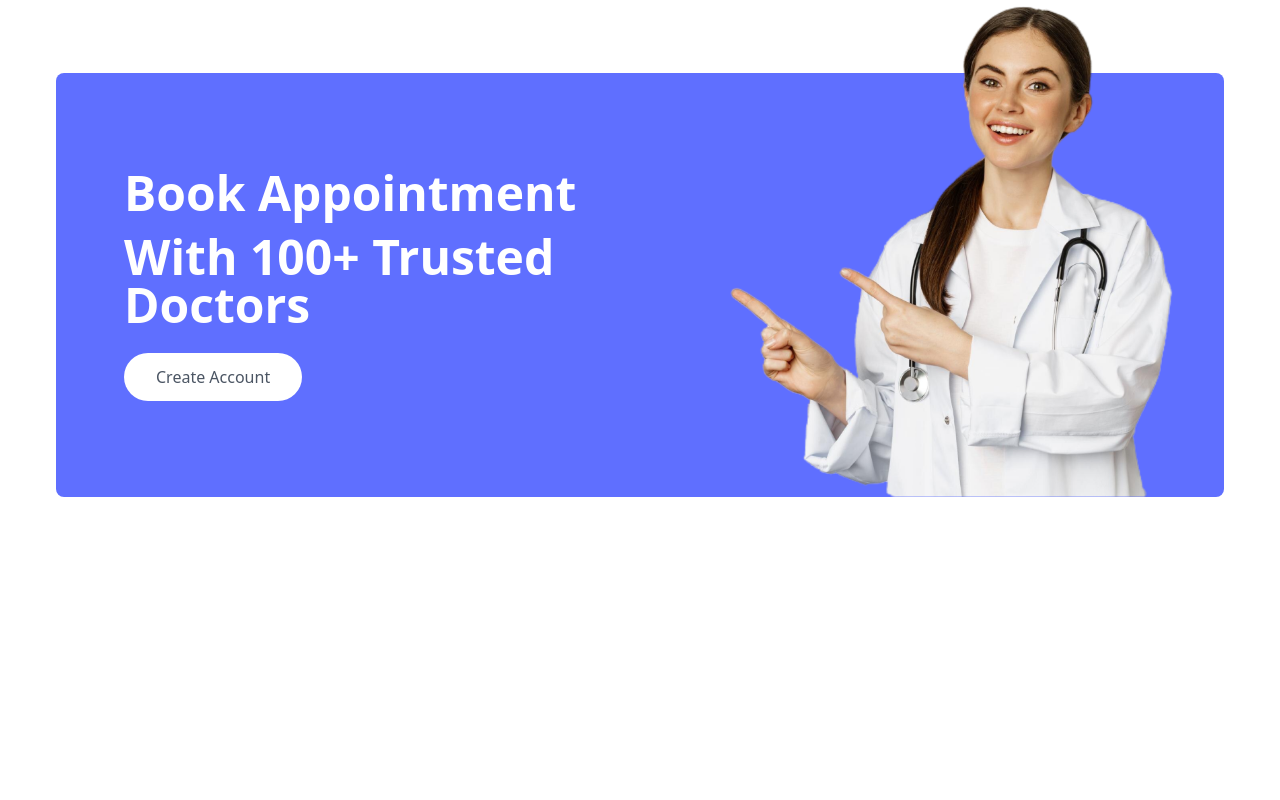
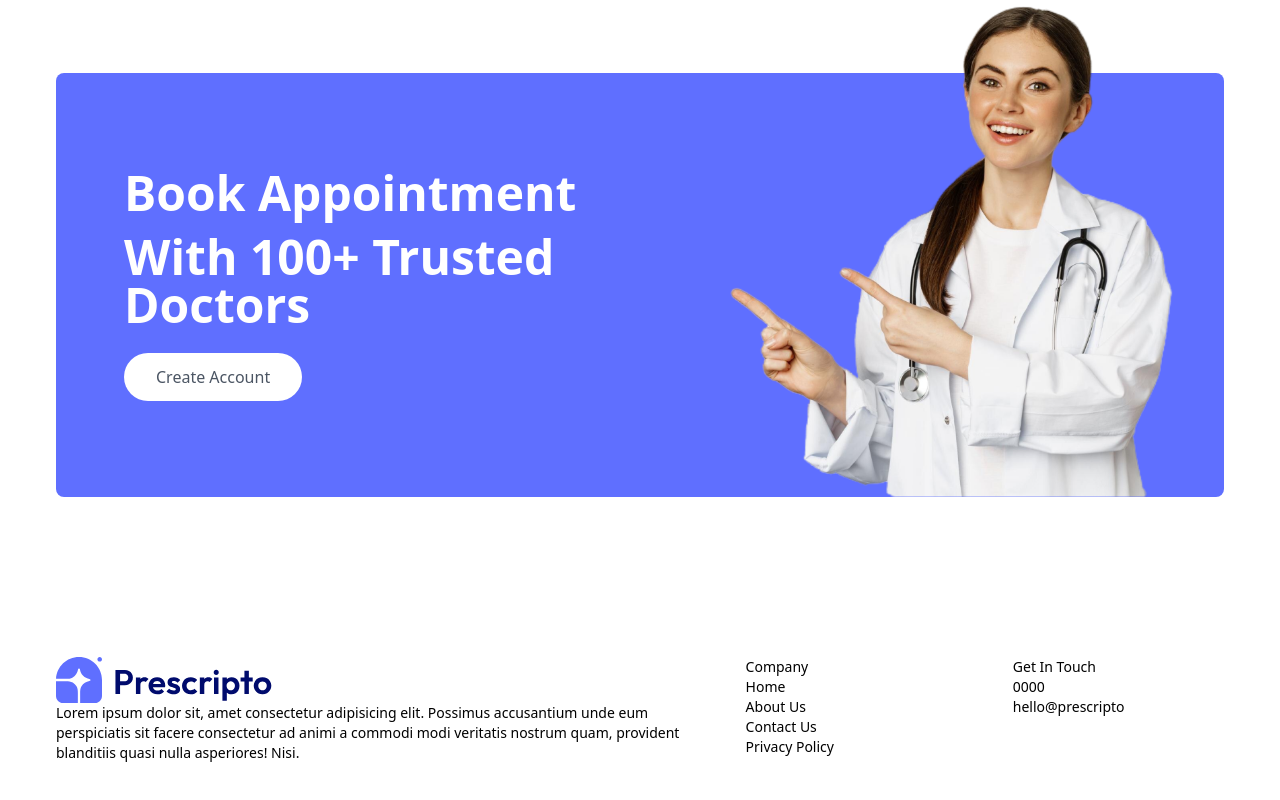
Before and after one commit to Iamhadeh/Doctor-apointment-booking-website-fullstack, a React (Vite) app: page / in a window 1280 px wide. Shown: the part 1834-2634 px from the top of the page. Before the commit the page ends 2411 px from the top, so only its background shows below. Built offline with nearby package versions, Linux system fonts and the light colour scheme.

Commit message:
footer part 1

```diff
--- a/src/App.jsx
+++ b/src/App.jsx
@@ -12,6 +12,7 @@ import Contact from './pages/Contact';
 import MyAppointment from './pages/MyAppointment';
 import Appointment from './pages/Appointment';
 import Navbar from './components/Navbar';
+import Footer from './components/Footer';
 
  const App = () => {
   return (
@@ -28,7 +29,7 @@ import Navbar from './components/Navbar';
         <Route path='/my-appiontment' element={<MyAppointment/>}/>
         <Route path='/appointment:doctorsID' element={<Appointment />}/>
       </Routes>
-
+      <Footer/>
     </div>
   )
 }
--- /dev/null
+++ b/src/components/Footer.jsx
@@ -0,0 +1,47 @@
+import React from 'react'
+import { assets } from '../assets/assets'
+
+const Footer = () => {
+  return (
+    <div className='md:mx-10'>
+        <div className='flex flex-col sm:grid grid-cols-[3fr_1fr_1fr] gap-14 my-10 mt-40 text-sm'>
+            {/* left side */}
+            <div>
+                <img src={assets.logo} alt="" />
+                <p>Lorem ipsum dolor sit, amet consectetur adipisicing elit. Possimus accusantium unde eum perspiciatis sit facere consectetur ad animi a commodi modi veritatis nostrum quam, provident blanditiis quasi nulla asperiores! Nisi.</p>
+
+            </div>
+
+
+            {/* center section  */}
+            <div>
+                <p>Company</p>
+                <ul>
+                    <li>Home</li>
+                    <li>About Us</li>
+                    <li>Contact Us</li>
+                    <li>Privacy Policy</li>
+                </ul>
+            </div>
+
+            {/* right side  */}
+            <div>
+                <p>Get In Touch</p>
+                <ul>
+                    <li>0000</li>
+                    <li>hello@prescripto</li>
+                </ul>
+            </div>
+
+        </div>
+        {/* copyright text */}
+        <div>
+            <hr />
+            <p></p>
+        </div>
+
+    </div>
+  )
+}
+
+export default Footer
--- a/src/pages/Home.jsx
+++ b/src/pages/Home.jsx
@@ -13,6 +13,7 @@ const Home = () => {
       <Speciality/>
       <TopDoctors/>
       <Banner/>
+
     </div>
   )
 }
```
